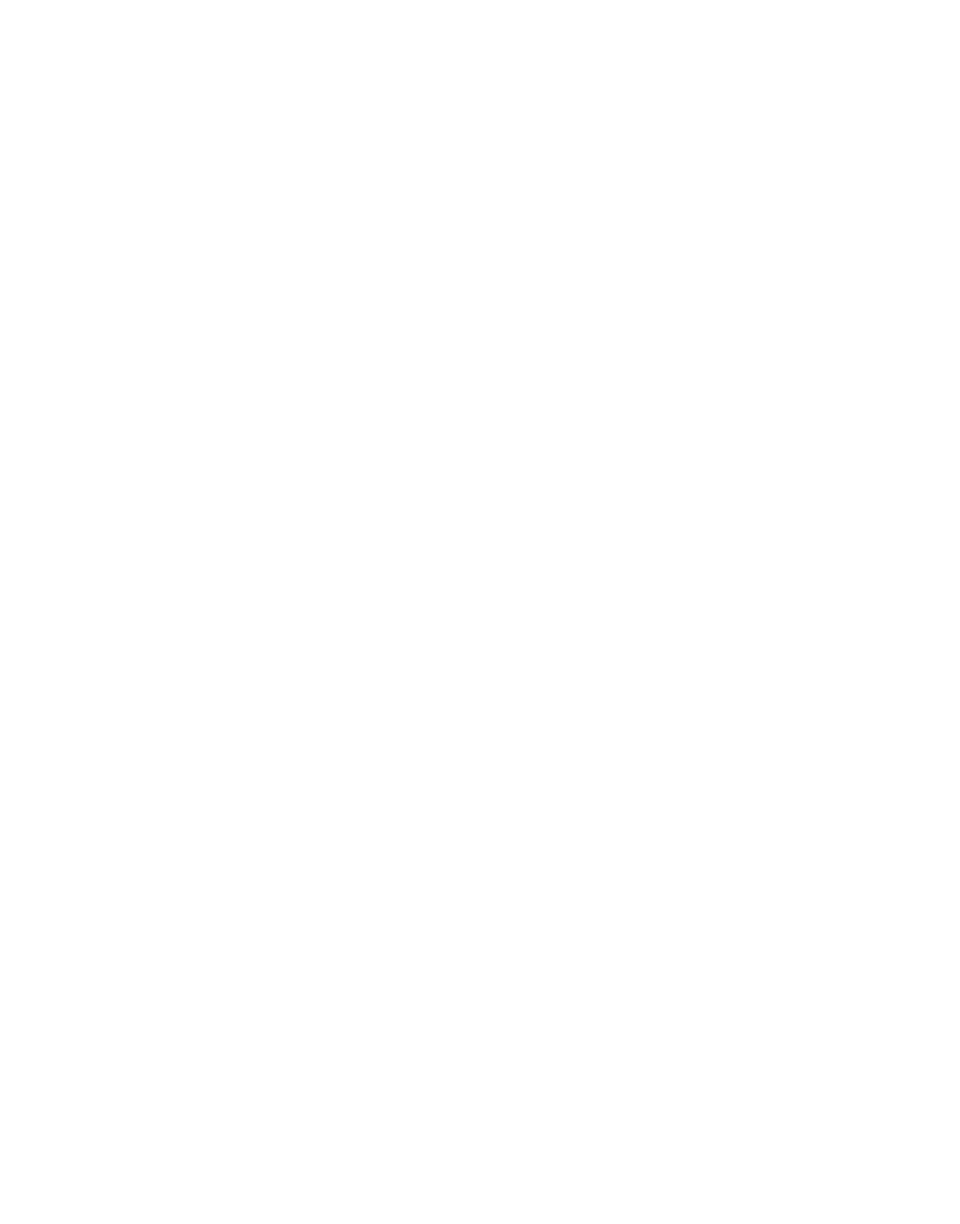
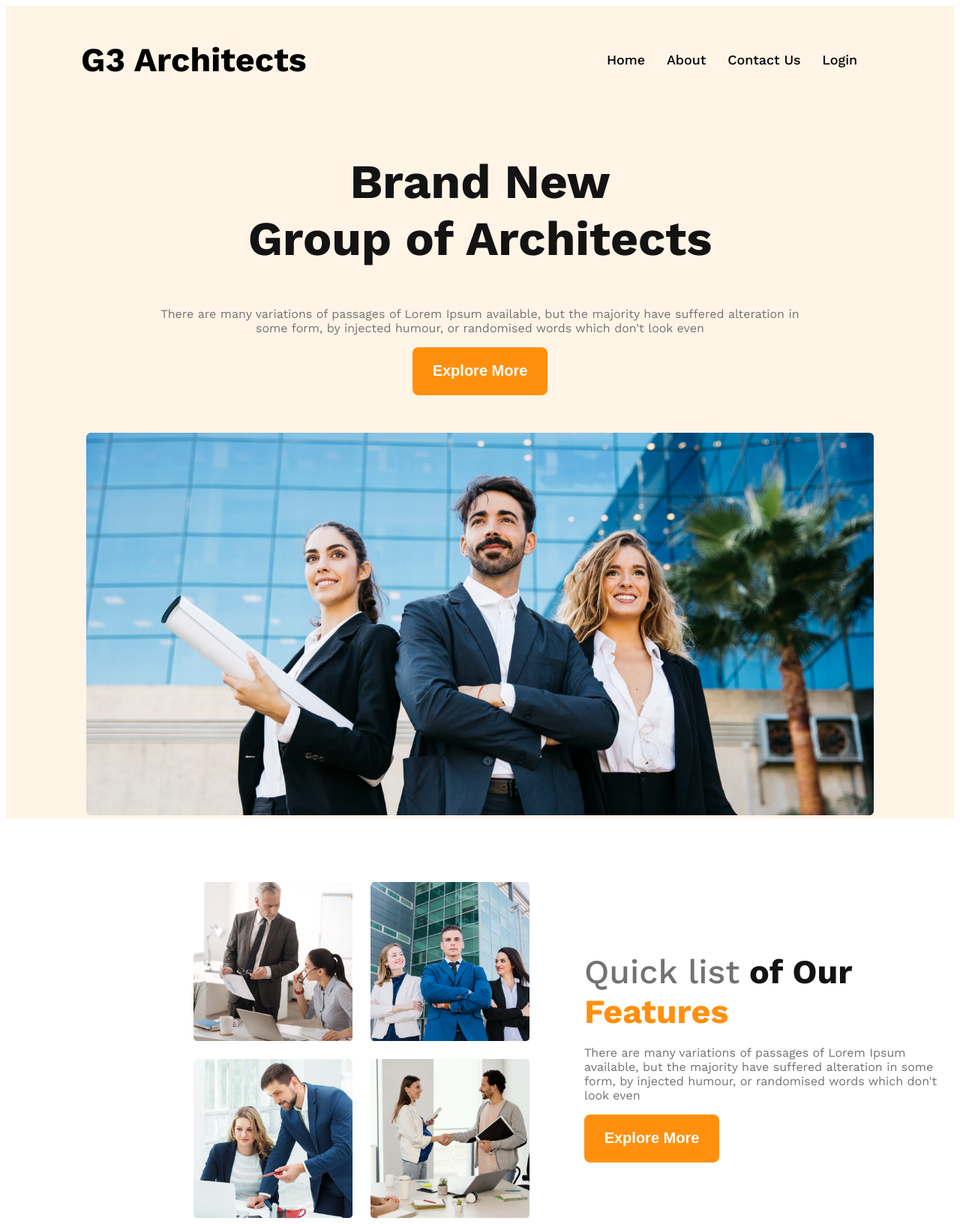
Before and after one commit to fahmida-oni2/my-first-architecture, a plain HTML site: page index.html in a window 1280 px wide. Shown: the whole page at 75% size. Before the commit the page ends 800 px from the top, so only its background shows below. Drawn offline with nearby package versions, Linux system fonts and the light colour scheme.

Commit message:
add the header and feature section

```diff
--- a/index.html
+++ b/index.html
@@ -4,8 +4,50 @@
     <meta charset="UTF-8">
     <meta name="viewport" content="width=device-width, initial-scale=1.0">
     <title>Architecture project</title>
+    <link rel="stylesheet" href="style.css">
+    <link rel="preconnect" href="https://fonts.googleapis.com">
+    <link rel="preconnect" href="https://fonts.gstatic.com" crossorigin>
+    <link href="https://fonts.googleapis.com/css2?family=Inter:ital,opsz,wght@0,14..32,100..900;1,14..32,100..900&family=Merriweather:ital,opsz,wght@0,18..144,300..900;1,18..144,300..900&family=Open+Sans:ital,wght@0,300..800;1,300..800&family=Raleway:ital,wght@0,100..900;1,100..900&family=Work+Sans:ital,wght@0,100..900;1,100..900&display=swap" rel="stylesheet">
+
 </head>
-<body>
+<body class="work-sans">
+    <header class="pri-bg-color">
+        <nav>
+            <h3 style="font-weight: bold; font-size: 2.8rem;">G3 Architects</h3>
+            <ul>
+               <li><a href=""></a>Home</li>
+               <li><a href=""></a>About</li>
+               <li><a href=""></a>Contact Us</li>
+               <li><a href=""></a>Login</li>
+            </ul>
+        </nav>
+        <div class="banner">
+        <div class="banner-content">
+        <h2 style="font-weight: bold; font-size: 4rem;color: #131313;">Brand New <br>Group of Architects</h2>
+        <p style="font-weight: 400px; font-size: 1rem;color: #727272; text-align: center;">There are many variations of passages of Lorem Ipsum available, but the majority have suffered alteration in <br> some form, by injected humour, or randomised words which don't look even</p>
+        <button class="button-style">Explore More</button>
+        </div>
+        <img class="banner-img"  src="./images/banner.png" alt="" style="width: 1050px;">
+       </div>
+    </header>
+    <main>
+        <section class="features">
+       <div class="features-img">
+        <img src="./images/team1.png" alt=""  class="image-size">
+        <img src="./images/team2.png" alt="" class="image-size">
+        <img src="./images/team3.png" alt="" class="image-size">
+        <img src="./images/team4.png" alt="" class="image-size">
 
+       </div>
+       <div class="features-content">
+        <h3><span style="font-weight: 500; font-size: 2.8rem; color: #727272;">Quick list</span><span style="font-weight: bold;font-size: 2.8rem; color: #131313;"> of Our</span> <br> <span style="font-weight: bold;font-size: 2.8rem; color: #FF900E;">Features</span></h3>
+        <p style="font-weight: 400; font-size: 1rem; color: #727272;">There are many variations of passages of Lorem Ipsum available, but the majority have suffered alteration in some form, by injected humour, or randomised words which don't look even</p>
+        <button class="button-style">Explore More</button>
+       </div>
+       </section>
+    </main>
+    <footer>
+
+    </footer>
 </body>
 </html>
--- /dev/null
+++ b/style.css
@@ -0,0 +1,106 @@
+
+.work-sans {
+  font-family: "Work Sans", sans-serif;
+  font-optical-sizing: auto;
+  font-weight: normal;
+  font-style: normal;
+}
+header{
+    max-width: 1990px;
+}
+
+nav{
+    display: flex;
+    justify-content: space-between;
+    margin: 0rem 6.25rem;
+
+}
+nav ul {
+    display: flex;
+    list-style: none;
+    font-size: 1.12rem;
+    font-weight: 500;
+    align-items: center;
+}
+nav li {
+    text-decoration: none;
+    margin-right: 1.8rem;
+}
+.pri-bg-color{
+    background-color:rgba(255, 144, 14, 0.1);
+}
+.banner{
+    /* margin: 205px 529px auto 529px; */
+    /* max-width: 1440px; */
+    text-align: center;
+
+}
+.banner-content{
+    margin-bottom: 50px;
+
+}
+.banner-img{
+    width: 100%;
+}
+.button-style{
+    width: 180px;
+    height: 64px;
+    background-color: #FF900E;
+    color: white;
+    border-radius: 8px;
+    font-weight: 600;
+    font-size: 1.25rem;
+    border: none;
+    padding: 20px 25px;
+}
+section{
+    max-width: 1050px;
+}
+.features{
+    display: flex;
+    align-items: center;
+    padding: 85px 100px auto 100px;
+    gap: 73px;
+    margin-top: 85px;
+    margin-left: 250px;
+}
+.features-img{
+    display: grid;
+    grid-template-columns: repeat(2,1fr);
+    gap: 24px;
+
+    max-width: 50%;
+}
+.image-size{
+    width: 212px;
+    height: 212px;
+}
+.features-content{
+    padding: auto 301px auto 1082px;
+    max-width: calc((100%-73px/2));
+}
+
+
+
+/* for small device */
+@media screen and (max-width:576px) {
+    nav{
+        flex-direction: column;
+        align-items: center;
+    }
+    .banner-img{
+    max-width: 50%;}
+    .features{
+        flex-direction: column;
+        margin: 0 auto;
+    }
+    .features-img{
+    display: grid;
+    grid-template-columns: repeat(1,1fr);
+    gap: 24px;
+    margin-top: 20px;
+    max-width: 50%;}
+    .image-size{
+        max-width: 100%;
+    }
+}
```
